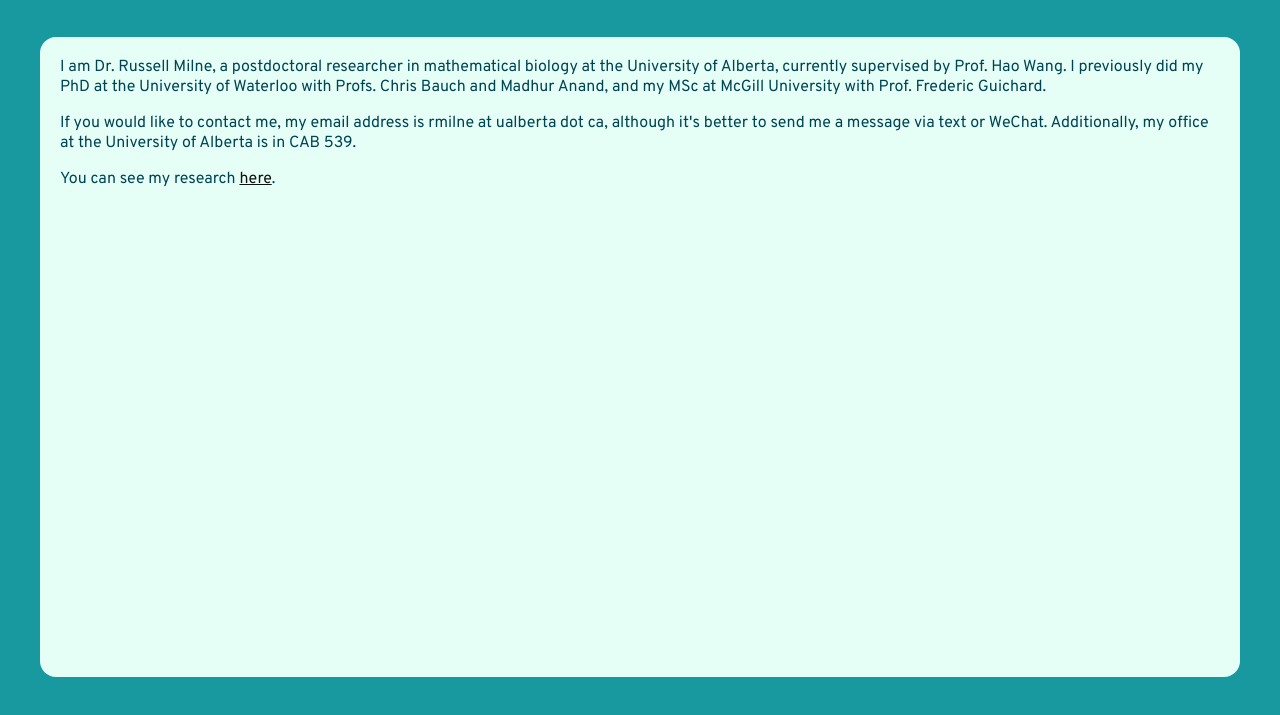
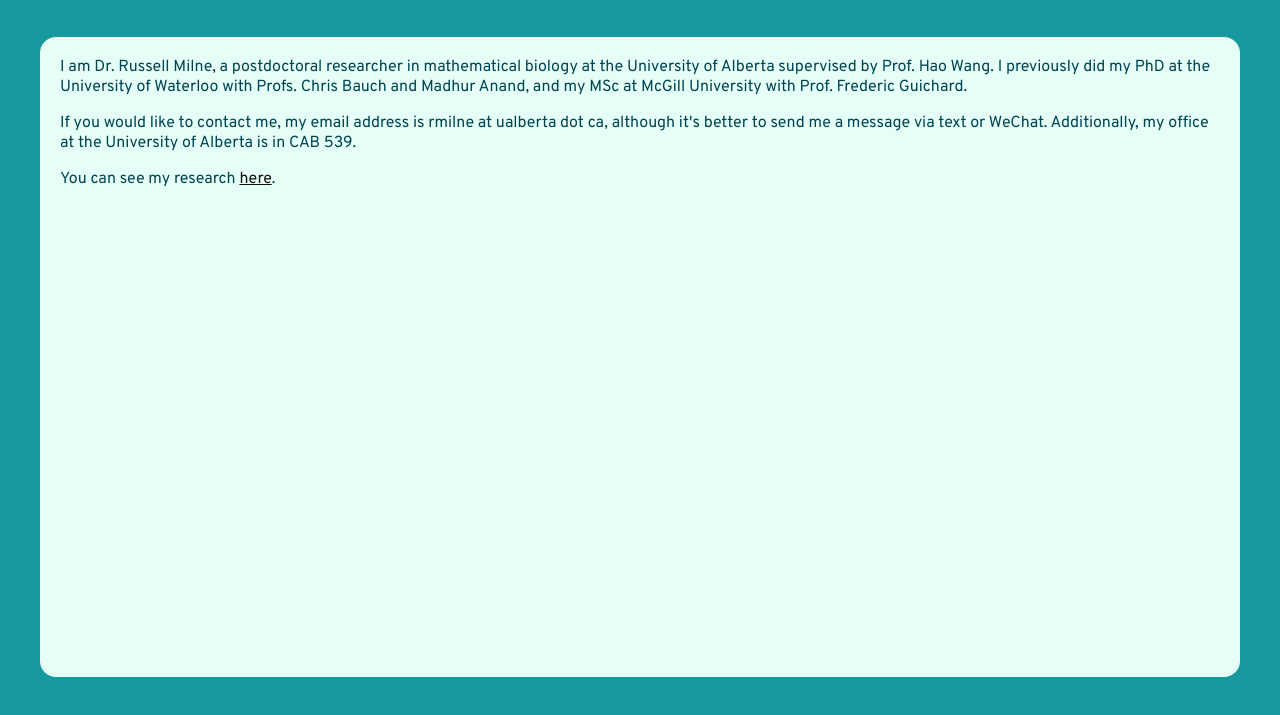
Before and after one commit to russellmilne/russellmilne.github.io, a plain HTML site: page index.html in a window 1280 px wide. Shown: the part 83-798 px from the top of the page. Drawn offline with Linux system fonts and the light colour scheme.

Commit message:
More conciseness
Removing a word

```diff
--- a/index.html
+++ b/index.html
@@ -107,7 +107,7 @@
 
 			<main class="light-sol">
 				<div class="wrapper" id="main-wrapper">
-					<p class="main-text">I am Dr. Russell Milne, a postdoctoral researcher in mathematical biology at the University of Alberta, currently supervised by Prof. Hao Wang. I previously did my PhD at the University of Waterloo with Profs. Chris Bauch and Madhur Anand, and my MSc at McGill University with Prof. Frederic Guichard.</p>
+					<p class="main-text">I am Dr. Russell Milne, a postdoctoral researcher in mathematical biology at the University of Alberta supervised by Prof. Hao Wang. I previously did my PhD at the University of Waterloo with Profs. Chris Bauch and Madhur Anand, and my MSc at McGill University with Prof. Frederic Guichard.</p>
 					<p class="main-text">If you would like to contact me, my email address is rmilne at ualberta dot ca, although it's better to send me a message via text or WeChat. Additionally, my office at the University of Alberta is in CAB 539.</p>
 					<p class="main-text last-para">You can see my research <a href="research.html">here</a>.</p>
 				</div>
```
